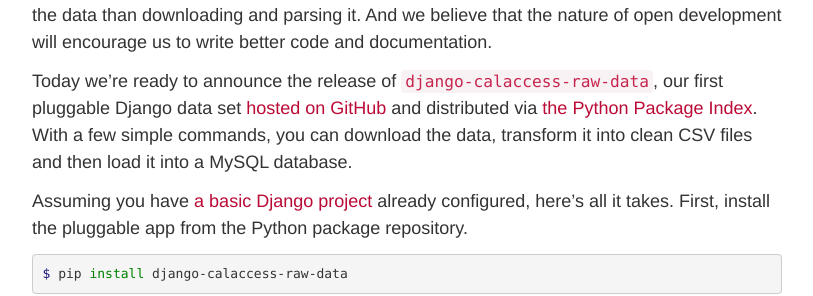
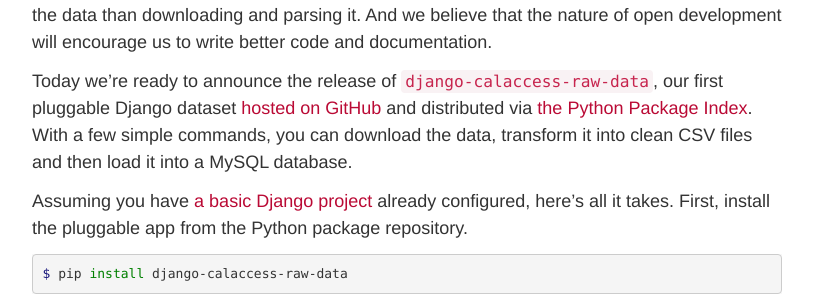
Before and after one commit to palewire/californiacivicdata.org, a Jekyll site: the page built from _posts/2015-01-01-pluggable-data.markdown, in a window 1280 px wide and 900 px high, scrolled down 2295 px. Shown: the part 189-485 px from the top of the window, without its empty margins (38-851 px from the left). Built offline with Jekyll 4.4.1, drawn with Linux system fonts in a browser that asks for light colours.

Commit message:
Updated 2015-01-01-pluggable-data.markdown

```diff
--- a/_posts/2015-01-01-pluggable-data.markdown
+++ b/_posts/2015-01-01-pluggable-data.markdown
@@ -68,7 +68,7 @@
 
 Now that the dump is freely available, and open to all, we think it is an opportunity to pool efforts. Even though we may represent rival media outlets, we'd rather compete at analyzing the data than downloading and parsing it. And we believe that the nature of open development will encourage us to write better code and documentation.
 
-Today we're ready to announce the release of ``django-calaccess-raw-data``, our first pluggable Django data set [hosted on GitHub](https://github.com/california-civic-data-coalition/django-calaccess-raw-data) and distributed via [the Python Package Index](https://pypi.python.org/pypi/django-calaccess-raw-data/). With a few simple commands, you can download the data, transform it into clean CSV files and then load it into a MySQL database.
+Today we're ready to announce the release of ``django-calaccess-raw-data``, our first pluggable Django dataset [hosted on GitHub](https://github.com/california-civic-data-coalition/django-calaccess-raw-data) and distributed via [the Python Package Index](https://pypi.python.org/pypi/django-calaccess-raw-data/). With a few simple commands, you can download the data, transform it into clean CSV files and then load it into a MySQL database.
 
 Assuming you have [a basic Django project](https://docs.djangoproject.com/en/1.6/intro/tutorial01/) already configured, here's all it takes. First, install the pluggable app from the Python package repository.
 
```
